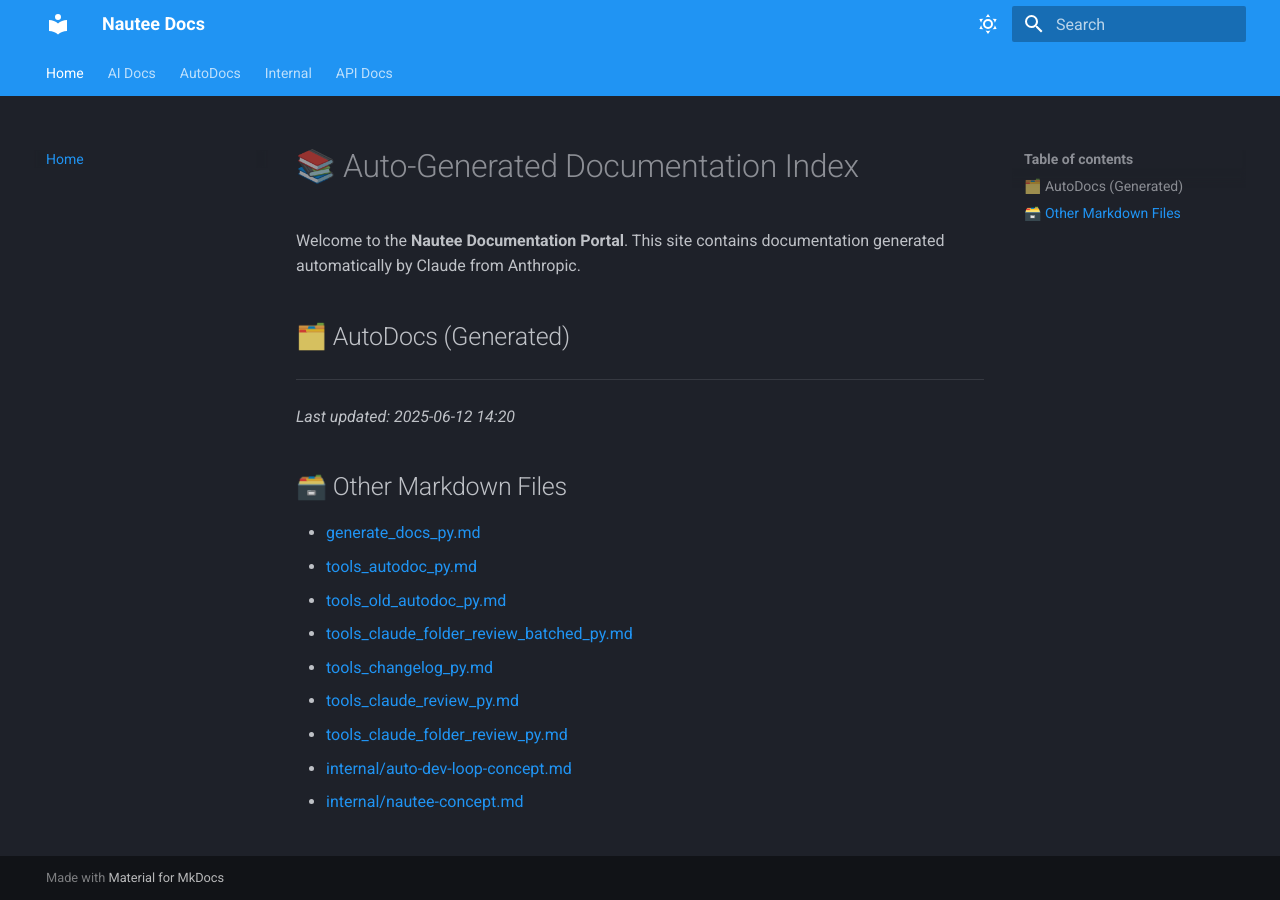
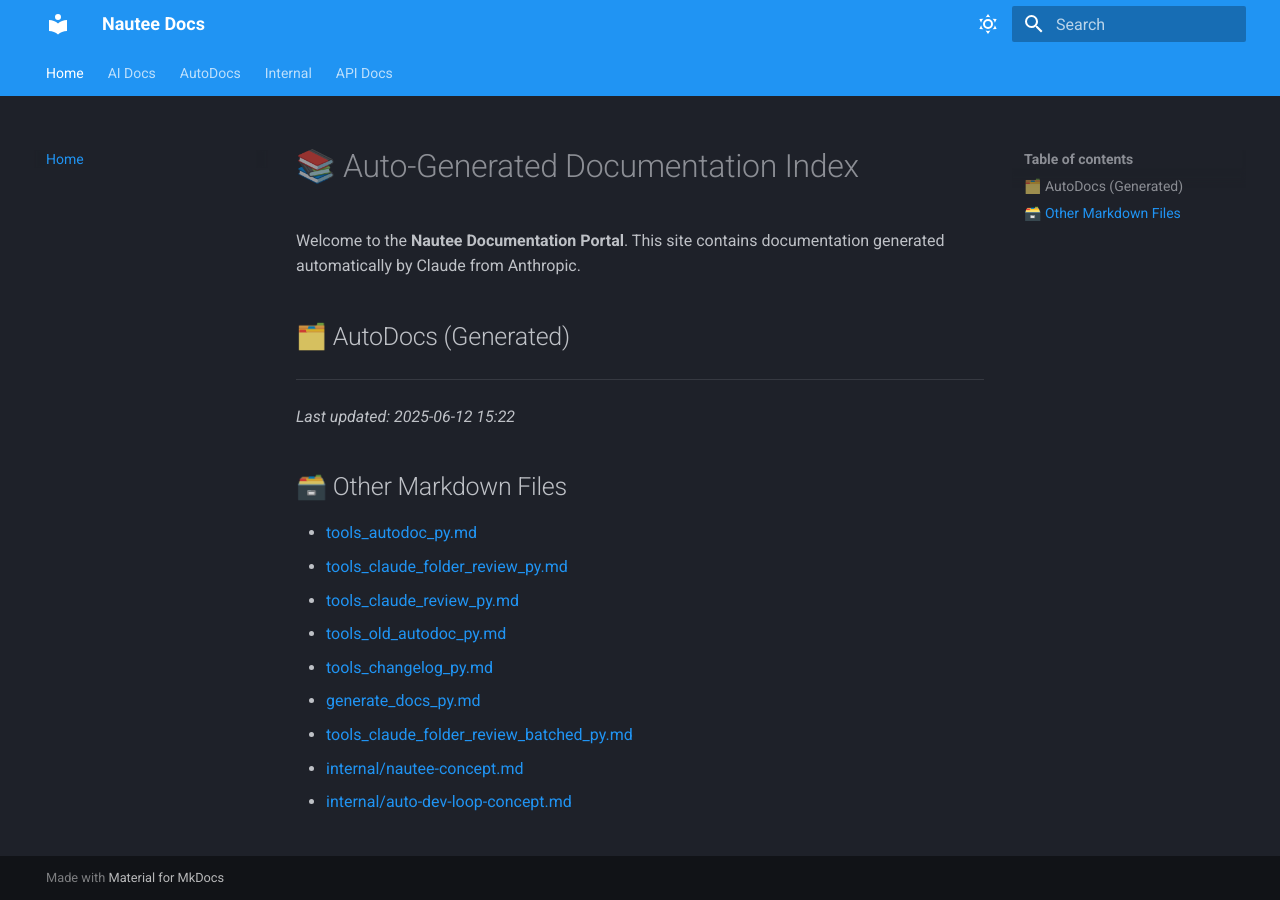
Before and after one commit to 48Nauts-Operator/nautee, an MkDocs documentation site: the page built from docs/index.md, in a window 1280 px wide. Built offline with MkDocs 1.6.1 and Material for MkDocs 9.7.7, drawn with Linux system fonts in a browser that asks for light colours.

```diff
--- a/docs/index.md
+++ b/docs/index.md
@@ -7,16 +7,16 @@ Welcome to the **Nautee Documentation Portal**. This site contains documentation
 
 ---
 
-_Last updated: 2025-06-12 14:20_
+_Last updated: 2025-06-12 15:22_
 
 ## 🗃️ Other Markdown Files
 
+- [tools_autodoc_py.md](tools_autodoc_py.md)
+- [tools_claude_folder_review_py.md](tools_claude_folder_review_py.md)
+- [tools_claude_review_py.md](tools_claude_review_py.md)
+- [tools_old_autodoc_py.md](tools_old_autodoc_py.md)
+- [tools_changelog_py.md](tools_changelog_py.md)
 - [generate_docs_py.md](generate_docs_py.md)
-- [tools_autodoc_py.md](tools_autodoc_py.md)
-- [tools_old_autodoc_py.md](tools_old_autodoc_py.md)
 - [tools_claude_folder_review_batched_py.md](tools_claude_folder_review_batched_py.md)
-- [tools_changelog_py.md](tools_changelog_py.md)
-- [tools_claude_review_py.md](tools_claude_review_py.md)
-- [tools_claude_folder_review_py.md](tools_claude_folder_review_py.md)
+- [internal/nautee-concept.md](internal/nautee-concept.md)
 - [internal/auto-dev-loop-concept.md](internal/auto-dev-loop-concept.md)
-- [internal/nautee-concept.md](internal/nautee-concept.md)
```
